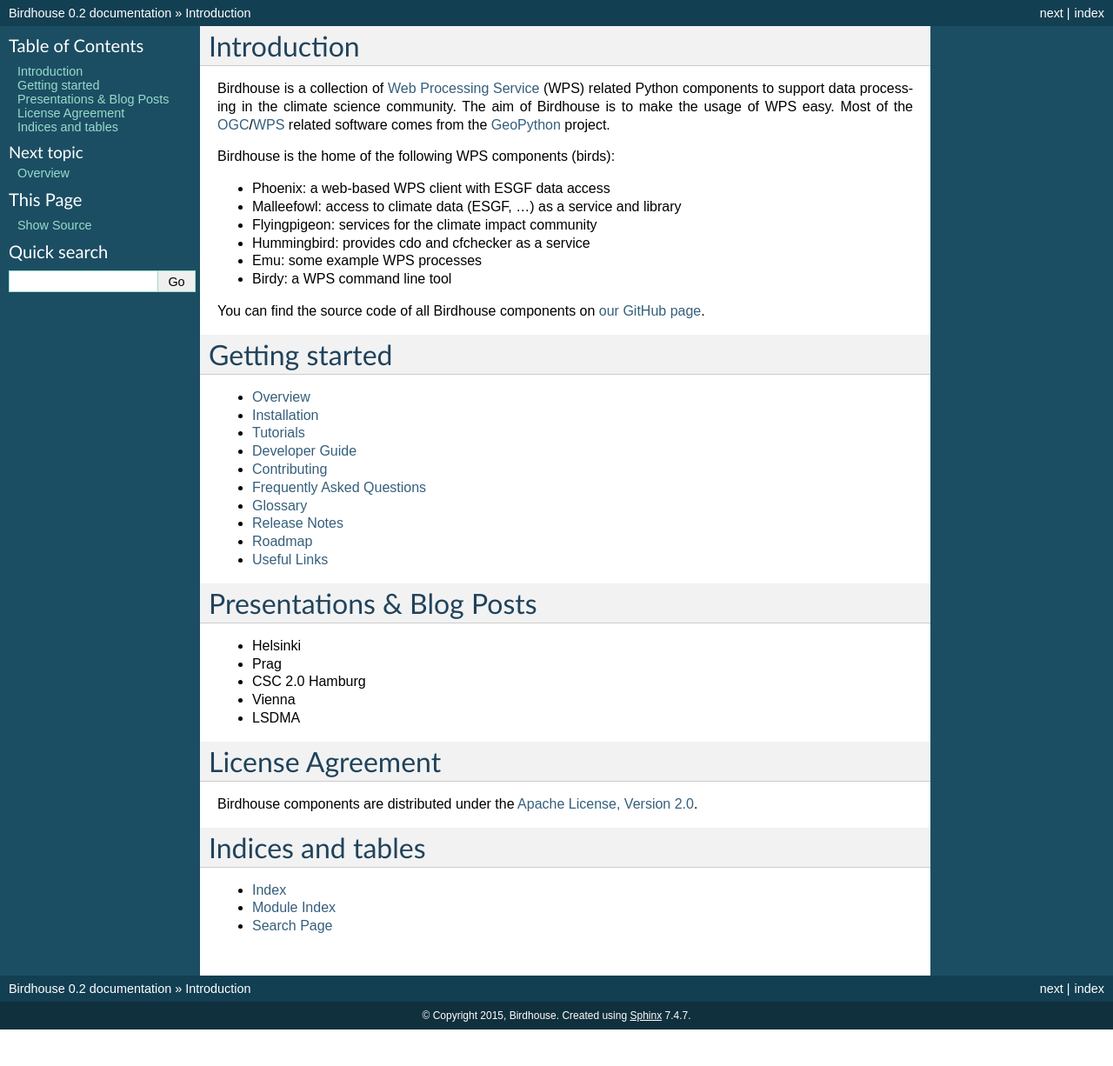
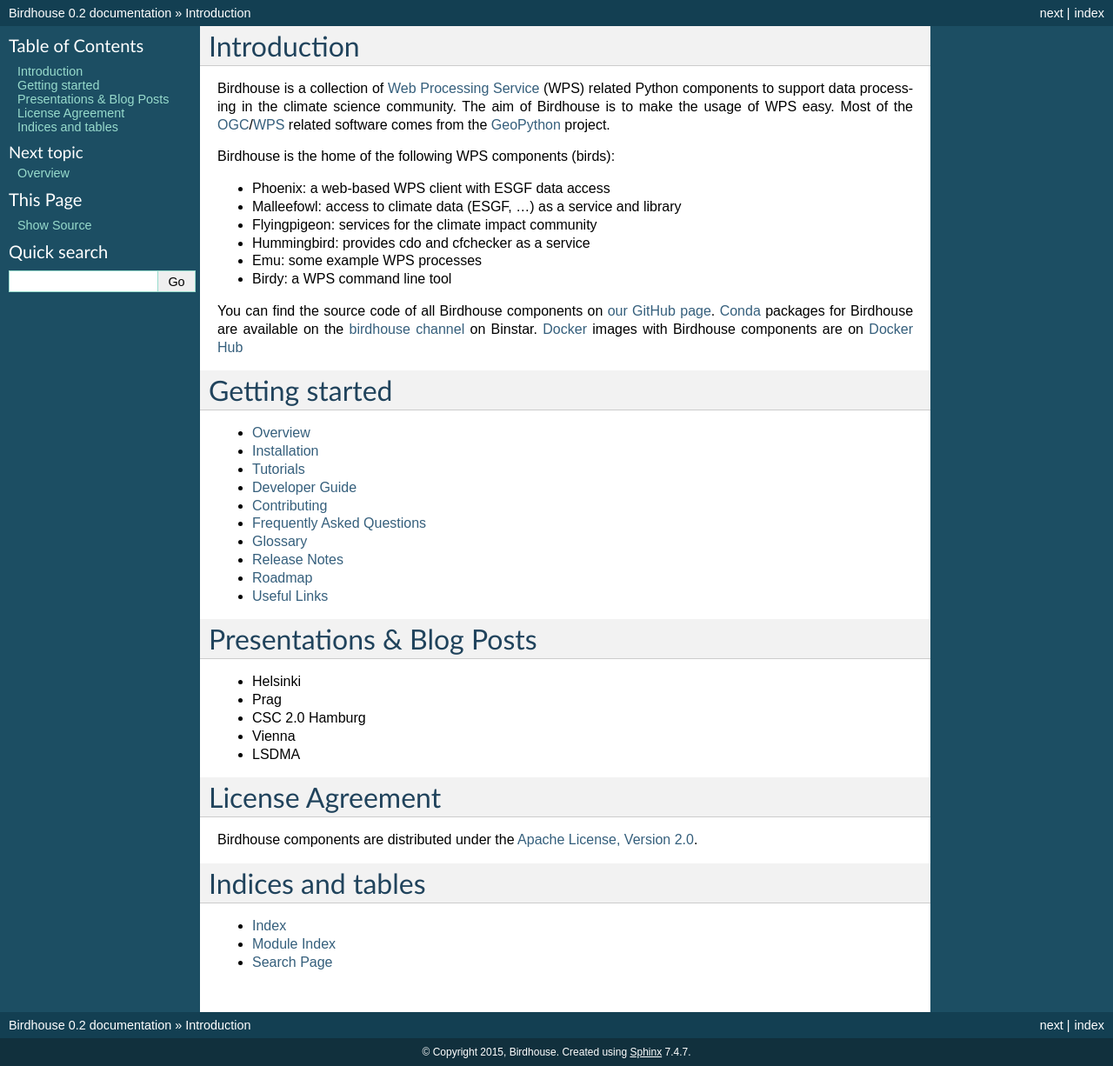
Before and after one commit to bird-house/birdhouse-docs, a Sphinx documentation site: the page built from docs/source/index.rst, in a window 1280 px wide. Shown: the whole page at 87% size. Built offline with Sphinx 7.4.7, drawn with Linux system fonts in a browser that asks for light colours; before the commit the page ends 1184 px from its top, so only the background shows below that.

Commit message:
quick links to binstar and docker added

```diff
--- a/docs/source/index.rst
+++ b/docs/source/index.rst
@@ -22,6 +22,8 @@
 
 You can find the source code of all Birdhouse components on
 `our GitHub page <http://github.com/bird-house>`_.
+:term:`Conda` packages for Birdhouse are available on the `birdhouse channel <https://binstar.org/birdhouse>`_ on Binstar.
+:term:`Docker` images with Birdhouse components are on `Docker Hub <https://registry.hub.docker.com/repos/birdhouse/>`_
 
 Getting started
 ===============
```
